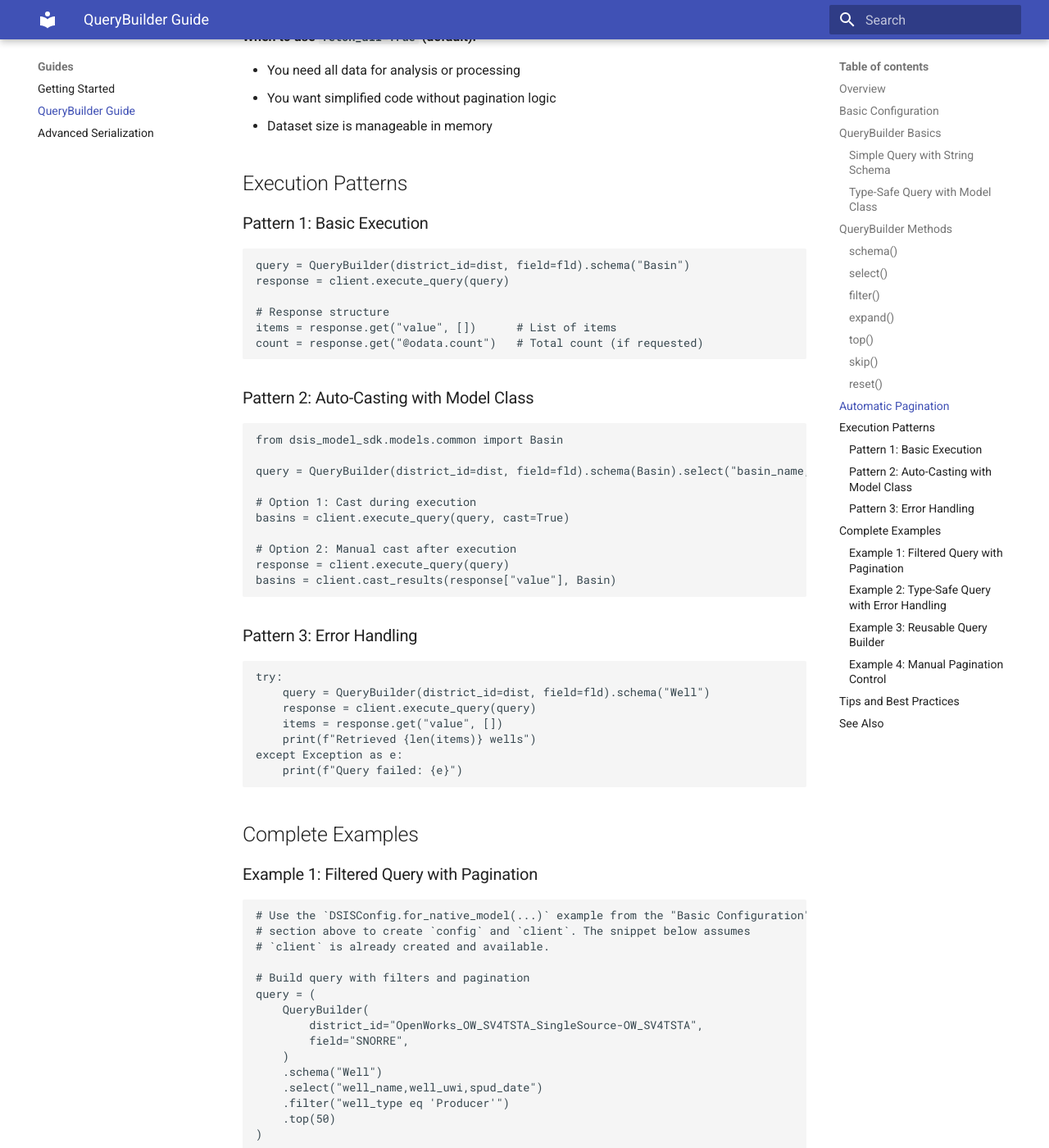
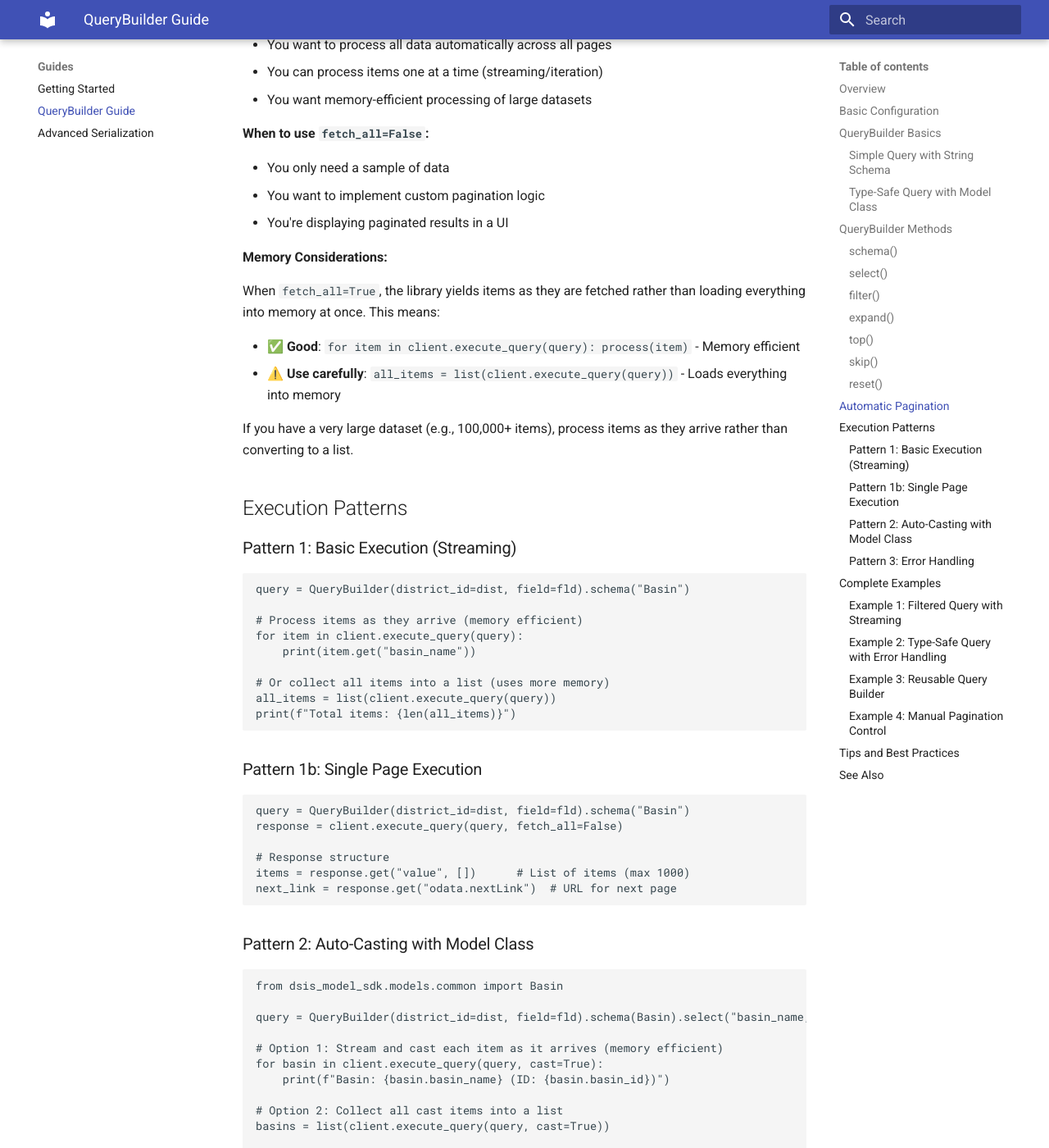
Before and after one commit to equinor/dsis-python-client, an MkDocs documentation site: the page built from docs/guides/query-builder.md, in a window 1280 px wide and 1400 px high, scrolled down 4168 px. Shown: the whole window at 82% size. Built offline with MkDocs 1.6.1 and Material for MkDocs 9.7.7, drawn with Linux system fonts in a browser that asks for light colours; some of the changed text lies outside the part shown.

Commit message:
feat: enhance execute_query to yield items for memory-efficient processing

````diff
--- a/docs/guides/query-builder.md
+++ b/docs/guides/query-builder.md
@@ -166,13 +166,21 @@ response2 = client.execute_query(query)
 
 The DSIS API returns a maximum of 1000 items per response. When there are more results, the response includes an `odata.nextLink` field pointing to the next page.
 
-By default, `execute_query()` automatically follows all `odata.nextLink` references and aggregates all pages into a single response. You can control this behavior with the `fetch_all` parameter.
+By default, `execute_query()` automatically follows all `odata.nextLink` references and **yields items as they are fetched** (memory efficient). You can control this behavior with the `fetch_all` parameter.
 
 ```python
-# Default: Automatically fetch all pages (fetch_all=True)
+# Default: Fetch all pages and yield items one at a time (fetch_all=True)
 query = QueryBuilder(district_id=dist, field=fld).schema("Well")
-response = client.execute_query(query)
-all_wells = response.get("value", [])  # Contains ALL wells, even if >1000
+
+# Option 1: Process items as they arrive
+for well in client.execute_query(query):
+    process(well)  # Process each item immediately
+
+# Option 2: Collect all items into a list
+all_wells = list(client.execute_query(query))
+print(f"Total wells: {len(all_wells)}")
+
+In my tests I could not find significant memory differences between these two approaches, but it was a small dataset. Option 2 was a bit faster.
 
 # Manual pagination: Get only first page (fetch_all=False)
 response = client.execute_query(query, fetch_all=False)
@@ -180,30 +188,52 @@ first_page = response.get("value", [])  # Max 1000 items
 next_link = response.get("odata.nextLink")  # URL for next page if available
 ```
 
+**When to use `fetch_all=True` (default):**
+
+- You want to process all data automatically across all pages
+- You can process items one at a time (streaming/iteration)
+- You want memory-efficient processing of large datasets
+
 **When to use `fetch_all=False`:**
 
 - You only need a sample of data
 - You want to implement custom pagination logic
 - You're displaying paginated results in a UI
-- Memory constraints with very large datasets
 
-**When to use `fetch_all=True` (default):**
+**Memory Considerations:**
 
-- You need all data for analysis or processing
-- You want simplified code without pagination logic
-- Dataset size is manageable in memory
+When `fetch_all=True`, the library yields items as they are fetched rather than loading everything into memory at once. This means:
+
+- ✅ **Good**: `for item in client.execute_query(query): process(item)` - Memory efficient
+- ⚠️ **Use carefully**: `all_items = list(client.execute_query(query))` - Loads everything into memory
+
+If you have a very large dataset (e.g., 100,000+ items), process items as they arrive rather than converting to a list.
 
 ## Execution Patterns
 
-### Pattern 1: Basic Execution
+### Pattern 1: Basic Execution (Streaming)
 
 ```python
 query = QueryBuilder(district_id=dist, field=fld).schema("Basin")
-response = client.execute_query(query)
+
+# Process items as they arrive (memory efficient)
+for item in client.execute_query(query):
+    print(item.get("basin_name"))
+
+# Or collect all items into a list (uses more memory)
+all_items = list(client.execute_query(query))
+print(f"Total items: {len(all_items)}")
+```
+
+### Pattern 1b: Single Page Execution
+
+```python
+query = QueryBuilder(district_id=dist, field=fld).schema("Basin")
+response = client.execute_query(query, fetch_all=False)
 
 # Response structure
-items = response.get("value", [])      # List of items
-count = response.get("@odata.count")   # Total count (if requested)
+items = response.get("value", [])      # List of items (max 1000)
+next_link = response.get("odata.nextLink")  # URL for next page
 ```
 
 ### Pattern 2: Auto-Casting with Model Class
@@ -213,11 +243,15 @@ from dsis_model_sdk.models.common import Basin
 
 query = QueryBuilder(district_id=dist, field=fld).schema(Basin).select("basin_name,basin_id")
 
-# Option 1: Cast during execution
-basins = client.execute_query(query, cast=True)
+# Option 1: Stream and cast each item as it arrives (memory efficient)
+for basin in client.execute_query(query, cast=True):
+    print(f"Basin: {basin.basin_name} (ID: {basin.basin_id})")
 
-# Option 2: Manual cast after execution
-response = client.execute_query(query)
+# Option 2: Collect all cast items into a list
+basins = list(client.execute_query(query, cast=True))
+
+# Option 3: Manual cast after single-page execution
+response = client.execute_query(query, fetch_all=False)
 basins = client.cast_results(response["value"], Basin)
 ```
 
@@ -226,23 +260,28 @@ basins = client.cast_results(response["value"], Basin)
 ```python
 try:
     query = QueryBuilder(district_id=dist, field=fld).schema("Well")
-    response = client.execute_query(query)
-    items = response.get("value", [])
-    print(f"Retrieved {len(items)} wells")
+
+    # Process items as they arrive
+    item_count = 0
+    for item in client.execute_query(query):
+        item_count += 1
+        # Process each item
+
+    print(f"Retrieved {item_count} wells")
 except Exception as e:
     print(f"Query failed: {e}")
 ```
 
 ## Complete Examples
 
-### Example 1: Filtered Query with Pagination
+### Example 1: Filtered Query with Streaming
 
 ```python
 # Use the `DSISConfig.for_native_model(...)` example from the "Basic Configuration"
 # section above to create `config` and `client`. The snippet below assumes
 # `client` is already created and available.
 
-# Build query with filters and pagination
+# Build query with filters
 query = (
     QueryBuilder(
         district_id="OpenWorks_OW_SV4TSTA_SingleSource-OW_SV4TSTA",
@@ -254,8 +293,12 @@ query = (
     .top(50)
 )
 
-response = client.execute_query(query)
-wells = response.get("value", [])
+# Process wells as they arrive
+for well in client.execute_query(query):
+    print(f"Well: {well['well_name']}")
+
+# Or collect all into a list
+wells = list(client.execute_query(query))
 print(f"Retrieved {len(wells)} producer wells")
 ```
 
@@ -271,9 +314,8 @@ query = (
 )
 
 try:
-    basins = client.execute_query(query, cast=True)
-
-    for basin in basins:
+    # Stream and auto-cast each basin as it arrives
+    for basin in client.execute_query(query, cast=True):
         print(f"Basin: {basin.basin_name}")
         print(f"  ID: {basin.basin_id}")
         print(f"  UID: {basin.native_uid}")
@@ -292,11 +334,11 @@ base_query = QueryBuilder(district_id=dist, field=fld)
 
 # Query 1: Get all faults
 fault_query = base_query.schema("Fault").select("fault_id,fault_type")
-faults = client.execute_query(fault_query).get("value", [])
+faults = list(client.execute_query(fault_query))
 
 # Query 2: Get all wells (reset and rebuild)
 well_query = base_query.reset().schema("Well").select("well_name,well_uwi")
-wells = client.execute_query(well_query).get("value", [])
+wells = list(client.execute_query(well_query))
 ```
 
 ### Example 4: Manual Pagination Control
````
Also changed, not shown: 1 other file.
